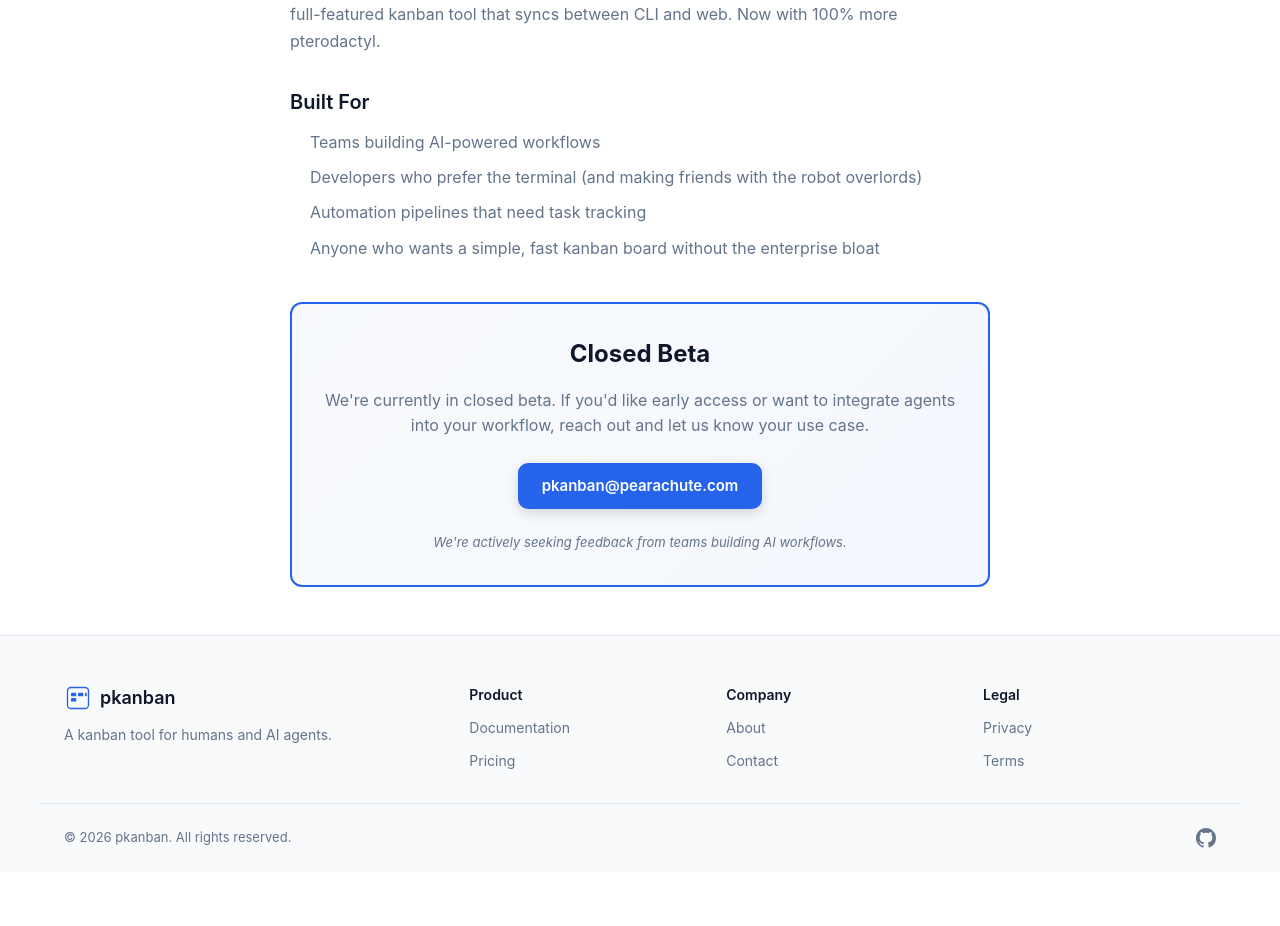
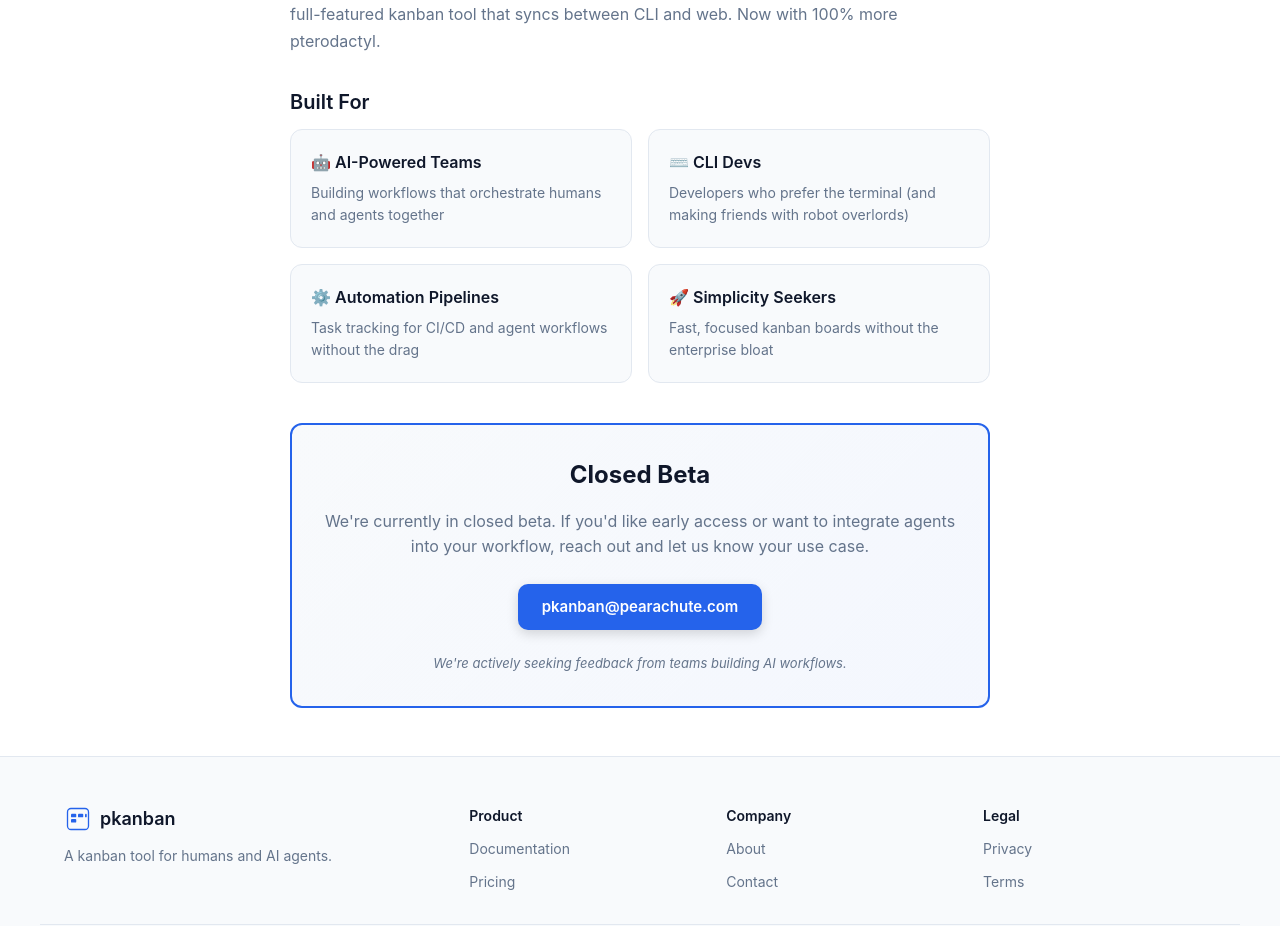
Before and after one commit to japherwocky/kanban, a Svelte app in the folder frontend/: page /about in a window 1280 px wide. Shown: the part 800-1726 px from the top of the page. Before the commit the page ends 1672 px from the top, so only its background shows below. Built offline with nearby package versions, Linux system fonts and the light colour scheme.

Commit message:
enhance: convert Built For list to card grid layout

```diff
--- a/frontend/src/routes/About.svelte
+++ b/frontend/src/routes/About.svelte
@@ -41,12 +41,24 @@
 
     <section>
       <h2>Built For</h2>
-      <ul>
-        <li>Teams building AI-powered workflows</li>
-        <li>Developers who prefer the terminal (and making friends with the robot overlords)</li>
-        <li>Automation pipelines that need task tracking</li>
-        <li>Anyone who wants a simple, fast kanban board without the enterprise bloat</li>
-      </ul>
+      <div class="built-for-grid">
+        <div class="built-for-card">
+          <h3>🤖 AI-Powered Teams</h3>
+          <p>Building workflows that orchestrate humans and agents together</p>
+        </div>
+        <div class="built-for-card">
+          <h3>⌨️ CLI Devs</h3>
+          <p>Developers who prefer the terminal (and making friends with robot overlords)</p>
+        </div>
+        <div class="built-for-card">
+          <h3>⚙️ Automation Pipelines</h3>
+          <p>Task tracking for CI/CD and agent workflows without the drag</p>
+        </div>
+        <div class="built-for-card">
+          <h3>🚀 Simplicity Seekers</h3>
+          <p>Fast, focused kanban boards without the enterprise bloat</p>
+        </div>
+      </div>
     </section>
 
     <BetaSection
@@ -115,6 +127,43 @@
     margin-bottom: 0.5rem;
   }
 
+  .built-for-grid {
+    display: grid;
+    grid-template-columns: repeat(auto-fit, minmax(250px, 1fr));
+    gap: 1rem;
+  }
+
+  .built-for-card {
+    background: var(--color-card);
+    border: 1px solid var(--color-border);
+    border-radius: 12px;
+    padding: 1.25rem;
+    transition: all 0.2s ease;
+  }
+
+  .built-for-card:hover {
+    border-color: var(--color-primary);
+    transform: translateY(-2px);
+    box-shadow: 0 4px 12px rgba(0, 0, 0, 0.1);
+  }
+
+  .built-for-card h3 {
+    font-size: 1rem;
+    font-weight: 600;
+    color: var(--color-foreground);
+    margin: 0 0 0.5rem 0;
+    display: flex;
+    align-items: center;
+    gap: 0.5rem;
+  }
+
+  .built-for-card p {
+    font-size: 0.875rem;
+    color: var(--color-muted-foreground);
+    line-height: 1.6;
+    margin: 0;
+  }
+
   @media (max-width: 640px) {
     section {
       margin-bottom: 1.5rem;
```
